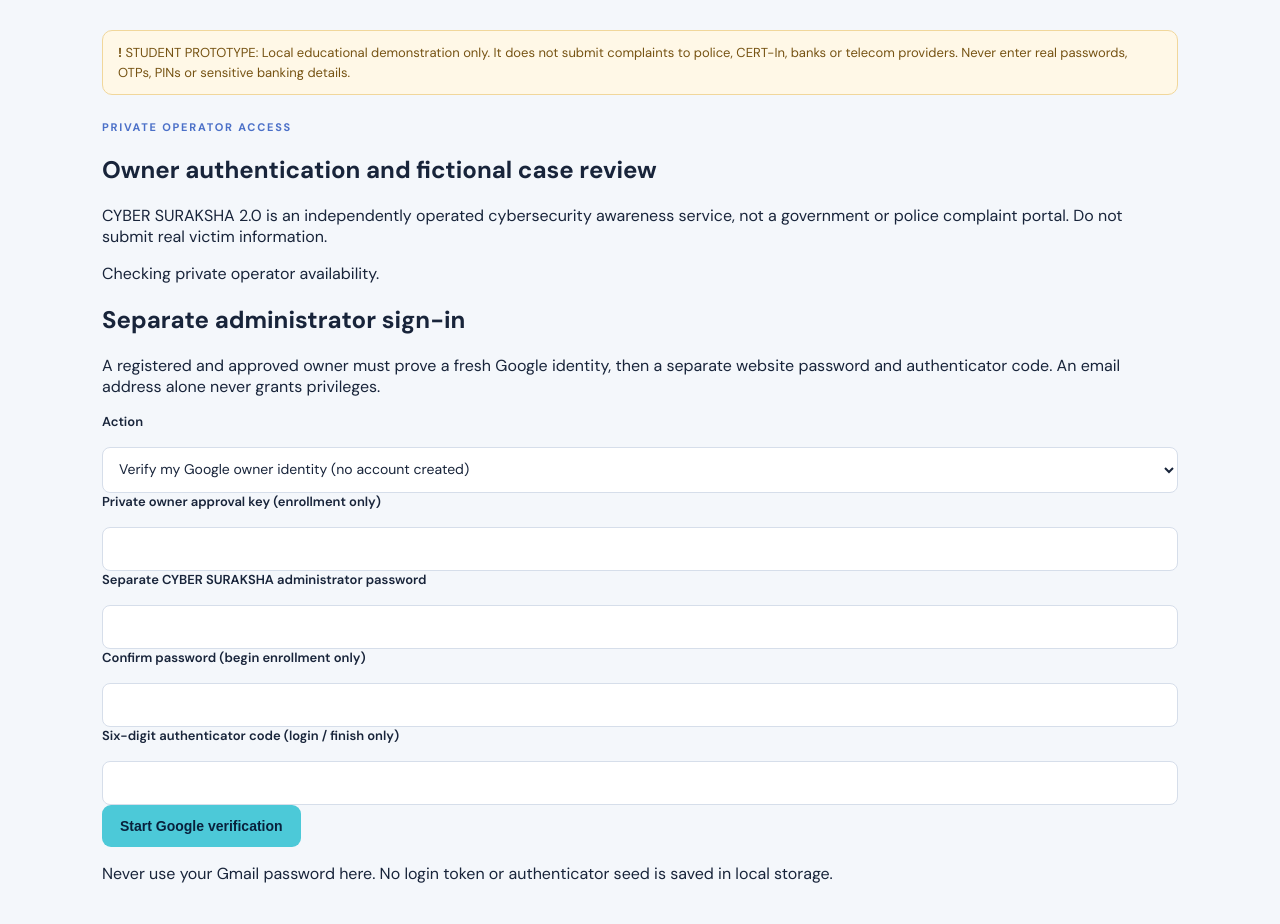
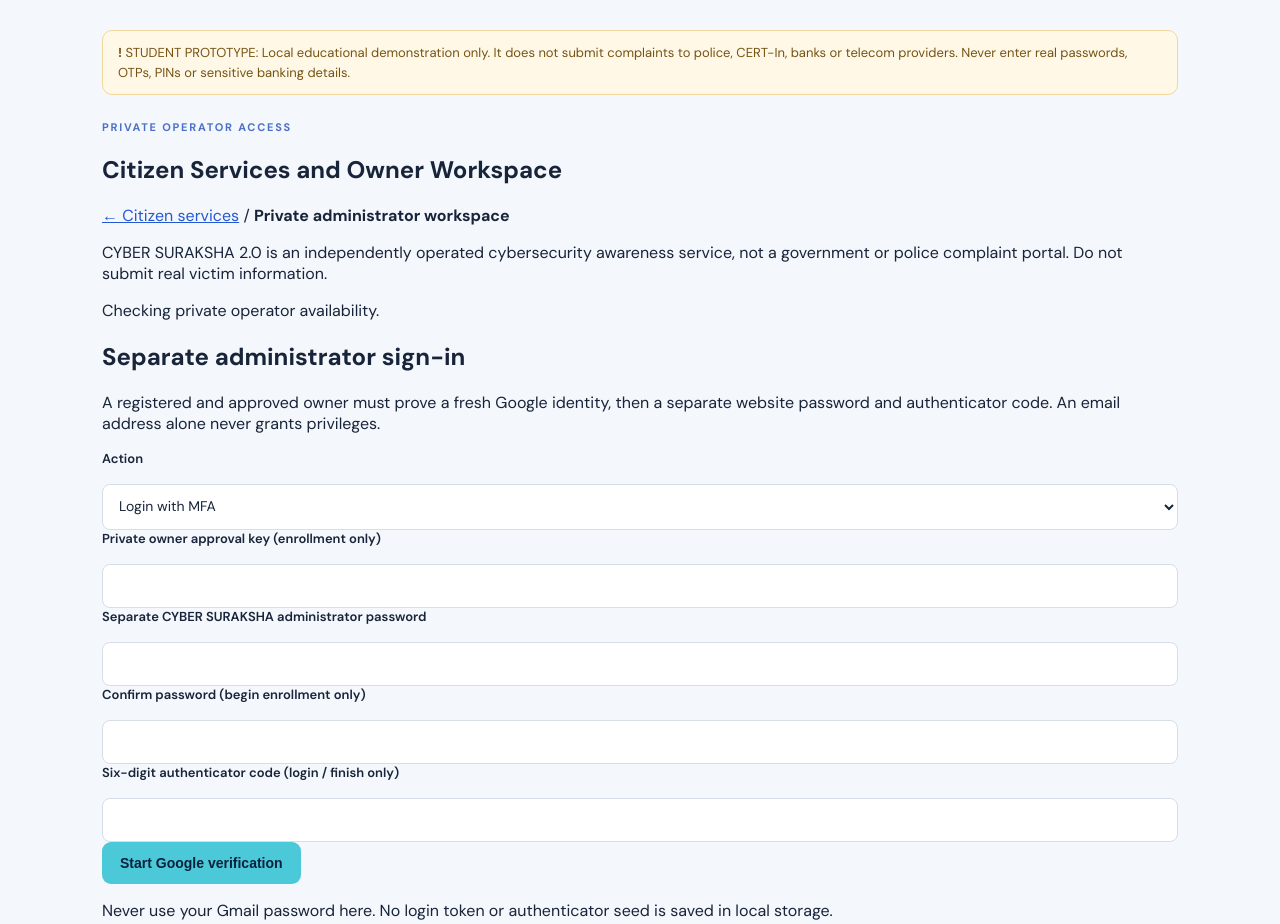
Before and after one commit to rk-Hud/cyber-suraksha-2.0, a Flask app: template web/pages/source/templates/operator.html in a window 1280 px wide. Shown: the part 101-1025 px from the top of the page. Run offline with Flask 3, Linux system fonts and the light colour scheme; the template is opened without the code that fills it, so the values that code supplies are empty.

Commit message:
Add unified, accessible owner dashboard navigation and read-only activity panels

```diff
--- a/web/pages/source/templates/operator.html
+++ b/web/pages/source/templates/operator.html
@@ -3,7 +3,7 @@
 <section class="shell section account-workspace" aria-labelledby="operator-title">
   <div class="section-heading">
     <p class="eyebrow">PRIVATE OPERATOR ACCESS</p>
-    <h1 id="operator-title">Owner authentication and fictional case review</h1>
+    <h1 id="operator-title">Citizen Services and Owner Workspace</h1><p><a href="{{ base_path }}/{{ lang }}/account.html">← Citizen services</a> / <strong>Private administrator workspace</strong></p>
     <p>CYBER SURAKSHA 2.0 is an independently operated cybersecurity awareness service, not a government or police complaint portal. Do not submit real victim information.</p>
   </div>
   <div id="operator-status" role="status" aria-live="polite" class="account-service-status">Checking private operator availability.</div>
@@ -13,8 +13,8 @@
     <form id="operator-credentials" class="stack-form" method="post" action="#">
       <label class="field-label" for="operator-mode">Action</label>
       <select id="operator-mode">
-        <option value="identity" selected>Verify my Google owner identity (no account created)</option>
-        <option value="login">Login with MFA</option>
+        <option value="login" selected>Login with MFA</option>
+        <option value="identity">Verify my Google owner identity (no account created)</option>
         <option value="begin">Begin approved enrollment</option>
         <option value="finish">Finish authenticator enrollment</option>
       </select>
@@ -38,14 +38,93 @@
     <p>Authenticator URI: <code id="operator-totp-uri"></code></p>
     <p>After adding the account in your authenticator, choose Finish enrollment and start a fresh Google verification.</p>
   </section>
-  <section id="operator-dashboard" class="workspace" hidden>
-    <h2>Authorized fictional case administration</h2>
-    <p>Short-lived owner session. Every case change requires fresh server-side MFA and is audited. Only fictional records may be processed.</p>
-    <div class="button-row">
-      <button class="button button-secondary" type="button" id="operator-refresh">Refresh cases</button>
-      <button class="button button-secondary" type="button" id="operator-logout">Sign out</button>
+  <section id="operator-dashboard" class="workspace operator-workspace" hidden>
+    <div class="workspace-heading">
+      <div><p class="eyebrow">OWNER AUTHORIZED · STAGING</p>
+        <h2>Administrator dashboard</h2>
+        <p>Short-lived Google + password + authenticator session. Fictional records only; all changes are audited.</p>
+      </div>
+      <button class="button button-secondary" type="button" id="operator-logout">Sign out securely</button>
     </div>
-    <div id="operator-cases" class="records-region"></div>
+    <nav class="workspace-nav operator-tabs" aria-label="Owner dashboard views">
+      <button type="button" data-operator-view="overview" aria-current="page">Overview</button>
+      <button type="button" data-operator-view="users">User accounts</button>
+      <button type="button" data-operator-view="activity">Login / logout activity</button>
+      <button type="button" data-operator-view="sessions">Sessions</button>
+      <button type="button" data-operator-view="cases">Fictional cases</button>
+      <button type="button" data-operator-view="audit">Audit history</button>
+    </nav>
+    <section data-operator-panel="overview">
+      <div class="operator-metrics" aria-label="Workspace summary">
+        <div class="surface operator-metric"><span>Registered citizens</span><strong id="operator-metric-users">—</strong></div>
+        <div class="surface operator-metric"><span>Active session snapshots</span><strong id="operator-metric-sessions">—</strong></div>
+        <div class="surface operator-metric"><span>Fictional cases</span><strong id="operator-metric-cases">—</strong></div>
+        <div class="surface operator-metric"><span>Pending review</span><strong id="operator-metric-pending">—</strong></div>
+      </div>
+      <p class="field-hint">Only confirmed server-side data is displayed. Browser closure is not evidence of logout.</p>
+      <button class="button button-secondary" type="button" id="operator-refresh">Refresh overview and cases</button>
+    </section>
+    <section data-operator-panel="users" hidden>
+      <h3>User account directory</h3>
+      <p class="field-hint">Owner-only verified identities, case counts and account activity. Account state changes require fresh MFA.</p>
+      <form data-operator-search="users" class="operator-filter" role="search">
+        <label for="operator-search-users">Search name or email</label>
+        <input id="operator-search-users" name="q" type="search" autocomplete="off" maxlength="100">
+        <button class="button button-secondary" type="submit">Search</button>
+      </form>
+      <div id="operator-users" class="operator-table-region" aria-live="polite"></div>
+      <div class="operator-pager" data-operator-pager="users"></div>
+    </section>
+    <section data-operator-panel="activity" hidden>
+      <h3>Authentication events</h3>
+      <p class="field-hint">Explicit sign-out is recorded separately from session expiry. Unknown activity is never presented as a confirmed login/logout.</p>
+      <form data-operator-search="activity" class="operator-filter" role="search">
+        <label for="operator-search-activity">Search name or email</label>
+        <input id="operator-search-activity" name="q" type="search" autocomplete="off" maxlength="100">
+        <button class="button button-secondary" type="submit">Search</button>
+      </form>
+      <div id="operator-activity" class="operator-table-region" aria-live="polite"></div>
+      <div class="operator-pager" data-operator-pager="activity"></div>
+    </section>
+    <section data-operator-panel="sessions" hidden>
+      <h3>Session snapshots</h3>
+      <p class="field-hint">Active means the server has a nonexpired session record, not proof of a currently open browser. Closed browsers are not detectable.</p>
+      <form data-operator-search="sessions" class="operator-filter" role="search">
+        <label for="operator-search-sessions">Filter email</label>
+        <input id="operator-search-sessions" name="q" type="search" autocomplete="off" maxlength="100">
+        <button class="button button-secondary" type="submit">Search</button>
+      </form>
+      <div id="operator-sessions" class="operator-table-region" aria-live="polite"></div>
+      <div class="operator-pager" data-operator-pager="sessions"></div>
+    </section>
+    <section data-operator-panel="cases" hidden>
+      <h3>Authorized fictional case administration</h3>
+      <form data-operator-search="cases" class="operator-filter" role="search">
+        <label for="operator-search-cases">Subject or reference</label>
+        <input id="operator-search-cases" name="q" type="search" autocomplete="off" maxlength="100">
+        <label for="operator-case-filter">Status</label>
+        <select id="operator-case-filter" name="status">
+          <option value="">All statuses</option>
+          <option value="pending">Pending</option><option value="in_review">In review</option>
+          <option value="awaiting_info">Awaiting information</option><option value="resolved">Resolved</option>
+          <option value="closed">Closed</option>
+        </select>
+        <button class="button button-secondary" type="submit">Filter</button>
+      </form>
+      <div id="operator-cases" class="records-region"></div>
+      <div class="operator-pager" data-operator-pager="cases"></div>
+    </section>
+    <section data-operator-panel="audit" hidden>
+      <h3>Administrator audit history</h3>
+      <p class="field-hint">Only non-secret event metadata is shown.</p>
+      <form data-operator-search="audit" class="operator-filter" role="search">
+        <label for="operator-search-audit">Search action or record</label>
+        <input id="operator-search-audit" name="q" type="search" autocomplete="off" maxlength="100">
+        <button class="button button-secondary" type="submit">Search</button>
+      </form>
+      <div id="operator-audit" class="operator-table-region" aria-live="polite"></div>
+      <div class="operator-pager" data-operator-pager="audit"></div>
+    </section>
   </section>
 </section>
 {% endblock %}
```
